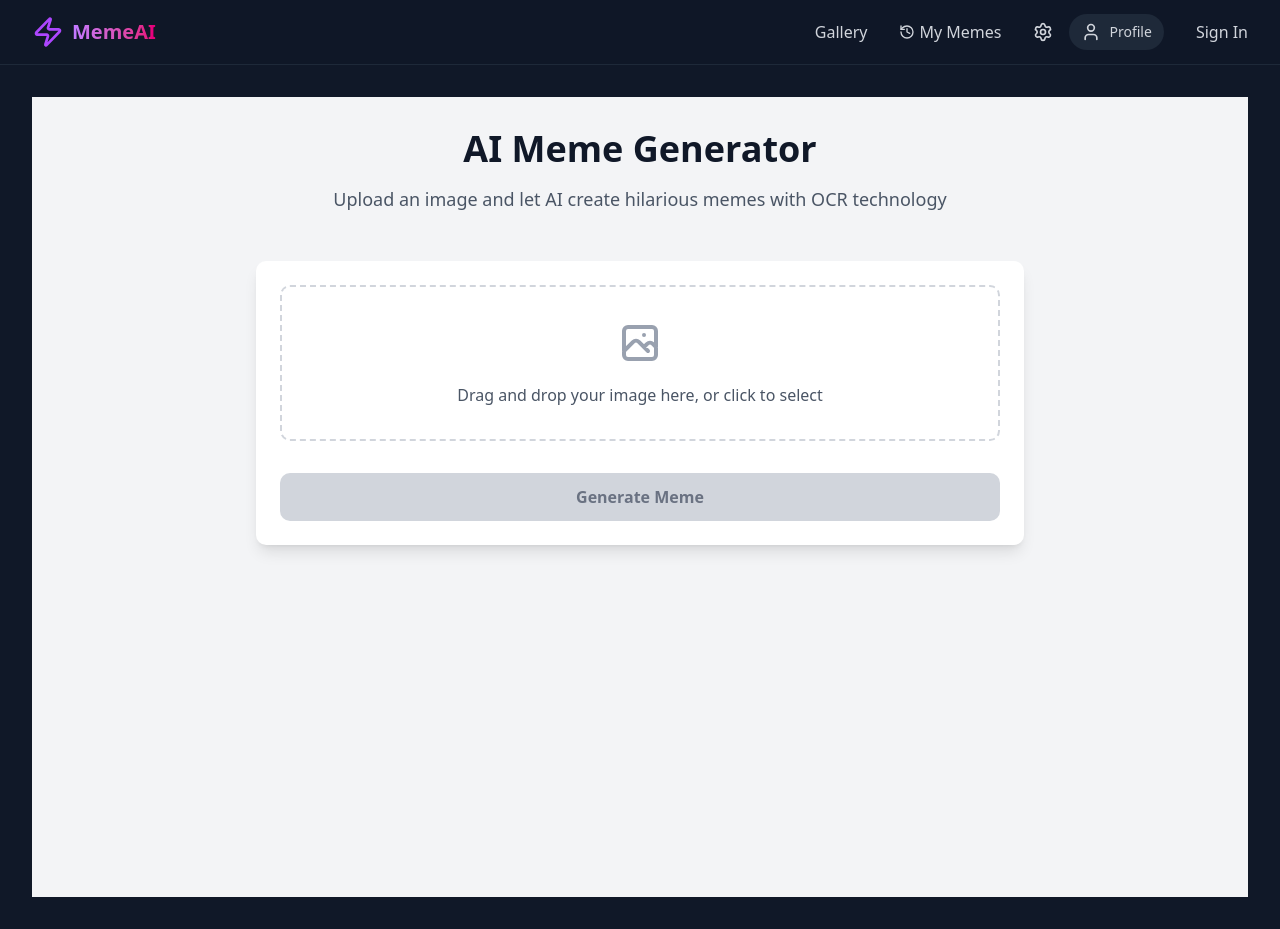
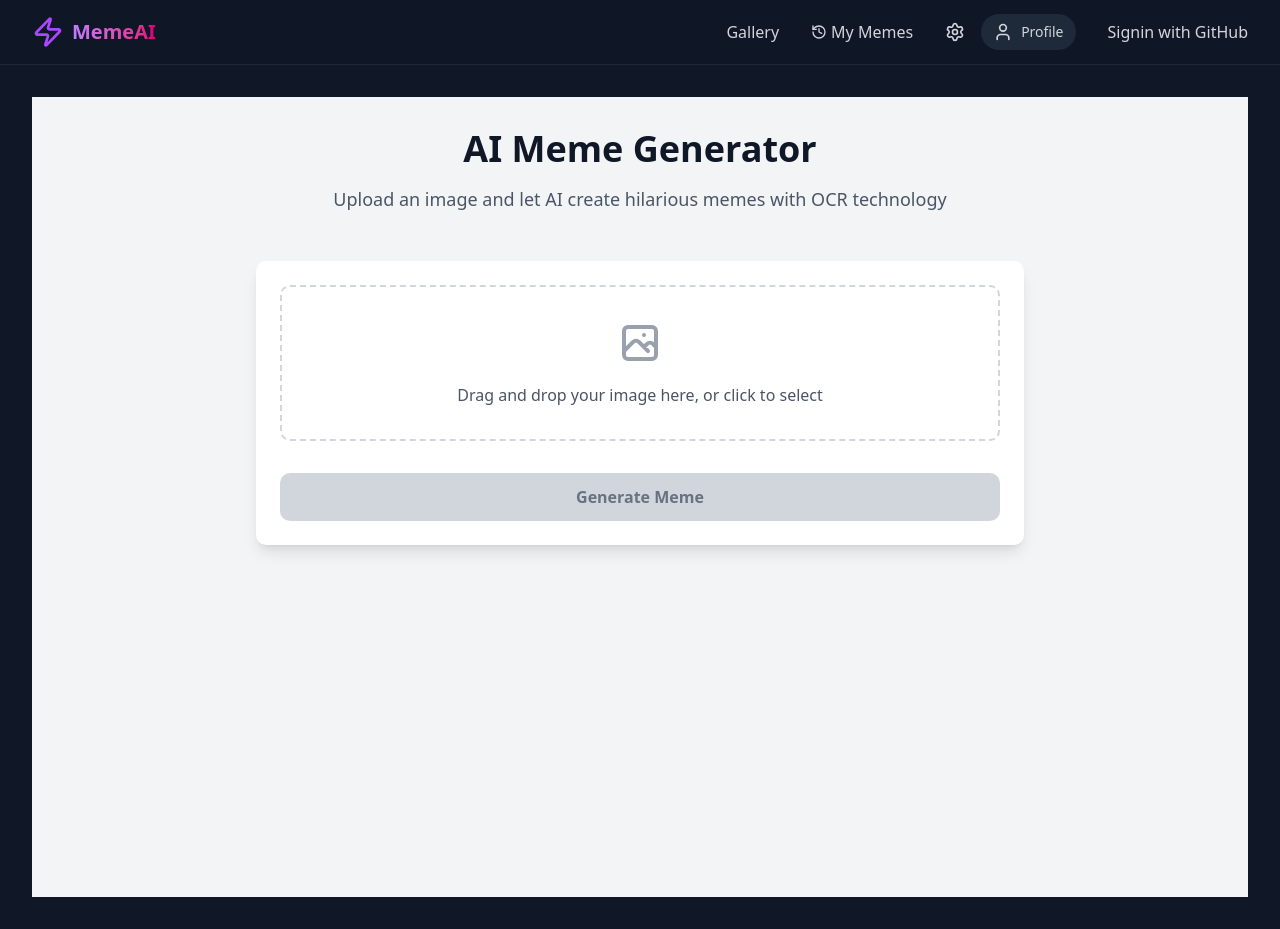
Before and after one commit to Boby900/meme-generator, a Next.js app: page /create in a window 1280 px wide. Built offline with nearby package versions, Linux system fonts and the light colour scheme; no server answers.

Commit message:
feat: setting up the gh auth

```diff
--- a/auth.ts
+++ b/auth.ts
@@ -6,9 +6,15 @@ import { createDb } from "@/db"
 import { users } from "@/db/schema"
 import { eq } from "drizzle-orm"
 import { compare } from "bcryptjs"
-
+import GitHub from "next-auth/providers/github"
+console.log('GitHub ID:', process.env.AUTH_GITHUB_ID)
+console.log('GitHub Secret exists:', !!process.env.AUTH_GITHUB_SECRET)
 export const { handlers, auth, signIn, signOut } = NextAuth({
   providers: [
+    GitHub({
+      clientId: process.env.AUTH_GITHUB_ID,
+      clientSecret: process.env.AUTH_GITHUB_SECRET,
+    }),
     Credentials({
       credentials: {
         email: {},
--- a/src/app/navbar.tsx
+++ b/src/app/navbar.tsx
@@ -4,7 +4,7 @@ import Link from 'next/link';
 import { User, Menu, X, Zap, History, Settings, LogIn } from 'lucide-react';
 import { useSession } from "next-auth/react";
 import { SignOut } from '@/components/signout-button';
-import { SignIn } from '@/components/signin-button';
+import SignIn from '@/components/signin-button';
 
 export default function Navbar() {
   const [isMenuOpen, setIsMenuOpen] = React.useState(false);
--- a/src/components/signin-button.tsx
+++ b/src/components/signin-button.tsx
@@ -1,5 +1,9 @@
-import Link from "next/link";
+import { signInWithGitHub } from "@/lib/actions"
 
-export function SignIn() {
-  return <Link href="/api/auth/signin">Sign In</Link>;
+export default function SignIn() {
+  return (
+    <form action={signInWithGitHub}>
+      <button type="submit">Signin with GitHub</button>
+    </form>
+  )
 }
--- a/src/lib/actions.ts
+++ b/src/lib/actions.ts
@@ -1,4 +1,6 @@
 'use server';
+
+import { signIn } from "../../auth";
 
 export async function generateMeme(base64Image: string) {
     const OPENROUTER_API_KEY = process.env.NEXT_PUBLIC_OPENROUTER_API_KEY;
@@ -45,3 +47,6 @@ const YOUR_SITE_URL = "http://localhost:3000"; // Replace with your actual site
 
     return response.json();
 }
+export async function signInWithGitHub() {
+    await signIn("github")
+  }
```
Also changed, not shown: .mcp/config.json.
